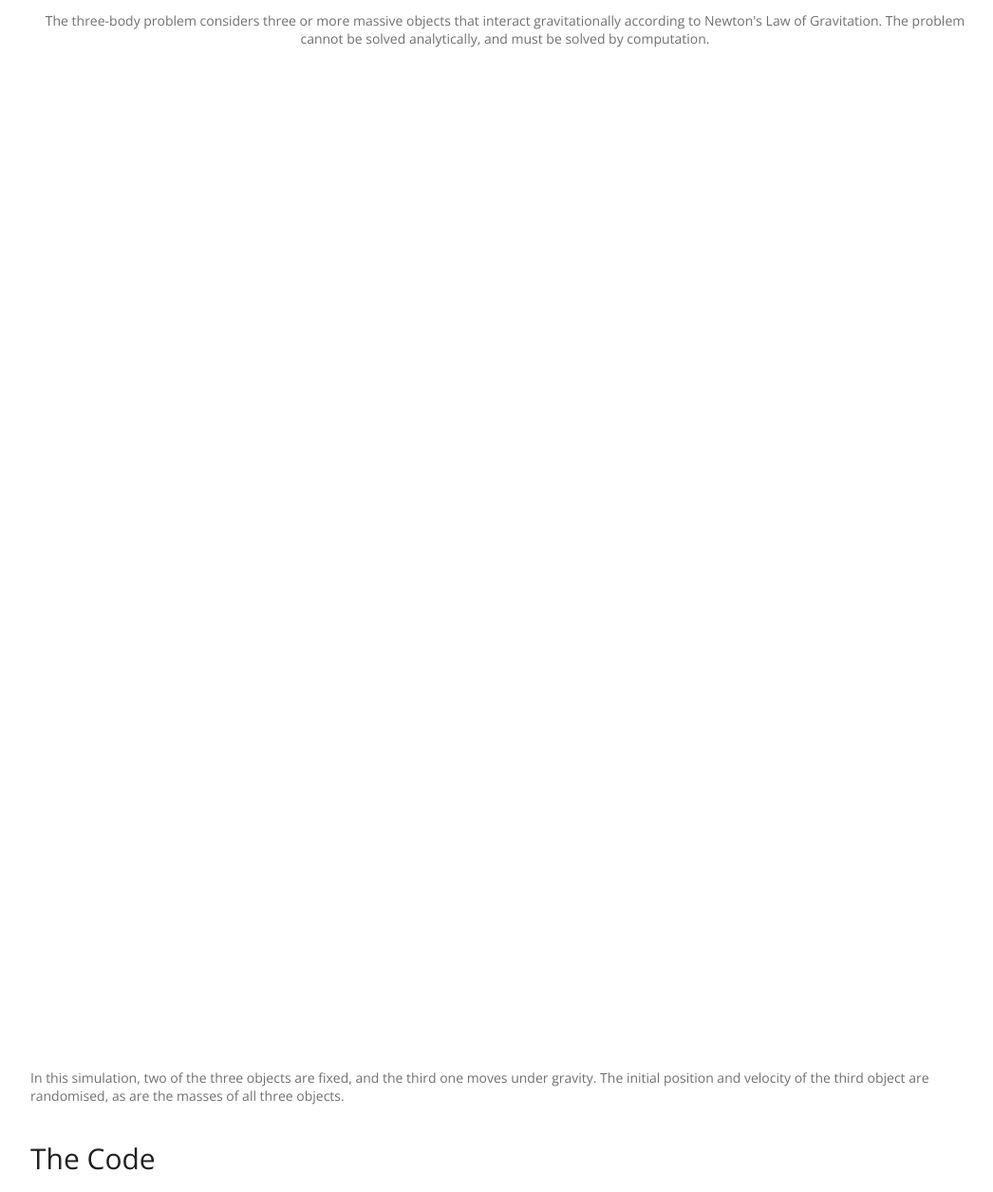
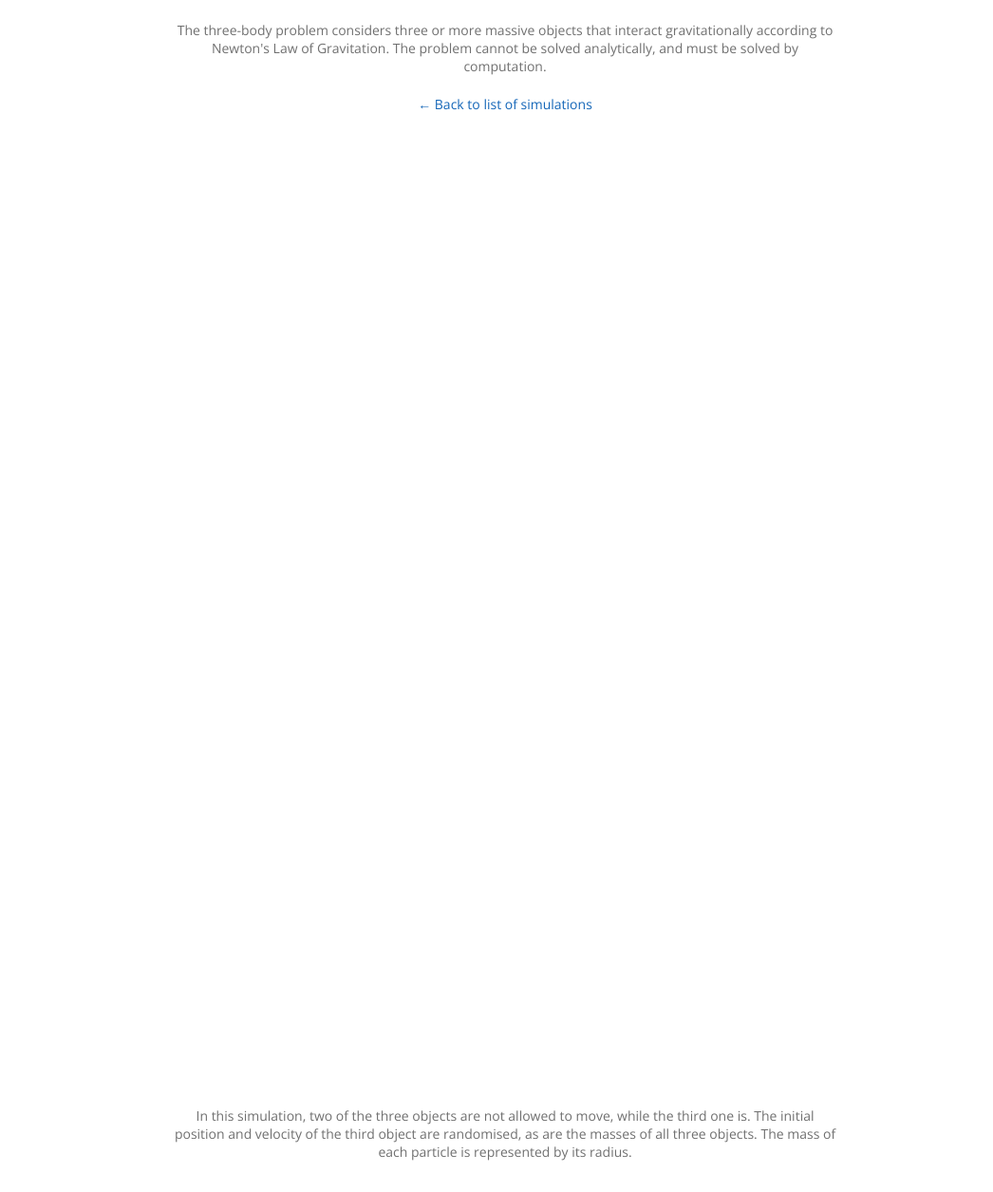
Before and after one commit to BenjaminTMilnes/PhysicsSimulations, a plain HTML site: page three-body-problem/index.html in a window 1280 px wide. Shown: the part 146-1401 px from the top of the page at 95% size, without its empty margins (108-1154 px from the left). Drawn offline with nearby package versions, Linux system fonts and the light colour scheme; a script that the page names is missing.

Commit message:
General improvements

```diff
--- a/style.css
+++ b/style.css
@@ -1,6 +1,6 @@
 body {
     margin: 0px;
-    padding: 0px;
+    padding: 50px 0px 500px 0px;
     font-family: 'Open Sans', sans-serif;
     font-weight: lighter;
     color: #202020;
@@ -19,61 +19,63 @@ h1, h2, h3, h4, h5, h6, p {
 }
 
 h1 {
-    margin: 70px 0px 20px 0px;
+    margin: 0.5em 0em;
+    font-size: 50px;
     text-align: center;
-    font-size: 50px;
-}
-
-p.abstract {
-    text-align: center;
-    margin: 20px 0px 50px 0px;
 }
 
 h2 {
+    margin: 1.2em 0em;
     font-size: 30px;
-    margin: 1.2em 0em;
+    text-align: center;
 }
 
 p {
     font-size: 14px;
     color: #707070;
-    margin: 1.5em 0em;
+    margin: 1.5em auto;
+    text-align: center;
+    max-width: 700px;
 }
 
-.simulationlist{
-       display:flex;
+a {
+    color: hsla(210, 80%, 40%);
+    text-decoration: none;
+}
+
+a:hover {
+    text-decoration: underline;
+}
+
+.simulationlist {
+    display: flex;
     flex-direction: row;
     flex-wrap: wrap;
     margin: 70px 0px;
 }
 
-.simulation{
+.simulation {
     flex-basis: 25%;
-
     border: 1px solid rgba(0, 0, 0, 0.1);
-
     border-radius: 2px;
     box-shadow: 1px 2px 3px rgba(0, 0, 0, 0.05);
     padding: 30px;
 }
 
-.simulation img{
+.simulation img {
     max-width: 300px;
-
 }
 
-.simulation h3{
+.simulation h3 {
     font-size: 20px;
     text-align: center;
     margin: 1.5em 0em;
     font-weight: normal;
-
 }
 
-.simulation p{
+.simulation p {
     font-size: 12px;
     color: #707070;
     margin: 1.5em 0em;
     text-align: center;
-
 }
--- a/three-body-problem/index.html
+++ b/three-body-problem/index.html
@@ -48,17 +48,16 @@
             The three-body problem considers three or more massive objects that interact gravitationally
             according to Newton's Law of Gravitation. The problem cannot be solved analytically, and must be solved by
             computation.</p>
+        <p><a href="../index.html" title="Back to list of simulations">&larr; Back to list of simulations</a></p>
     </div>
     <canvas id="appCanvas" width="1000" height="1000"></canvas>
     <div class="centrecolumn">
         <p>
-            In this simulation, two of the three objects are fixed, and the third one moves under gravity.
+            In this simulation, two of the three objects are not allowed to move, while the third one is.
             The initial position and velocity of the third object are randomised, as are the masses of all three objects.
+            The mass of each particle is represented by its radius.
         </p>
         <h2>The Code</h2>
-        <p>
-            The code used to run this simulation is shown below.
-        </p>
         <pre id="exampleCodeBlock">
         <code id="exampleCode" class="js">
         </code>
```
Lines whose indentation alone changed are shown as unchanged.
